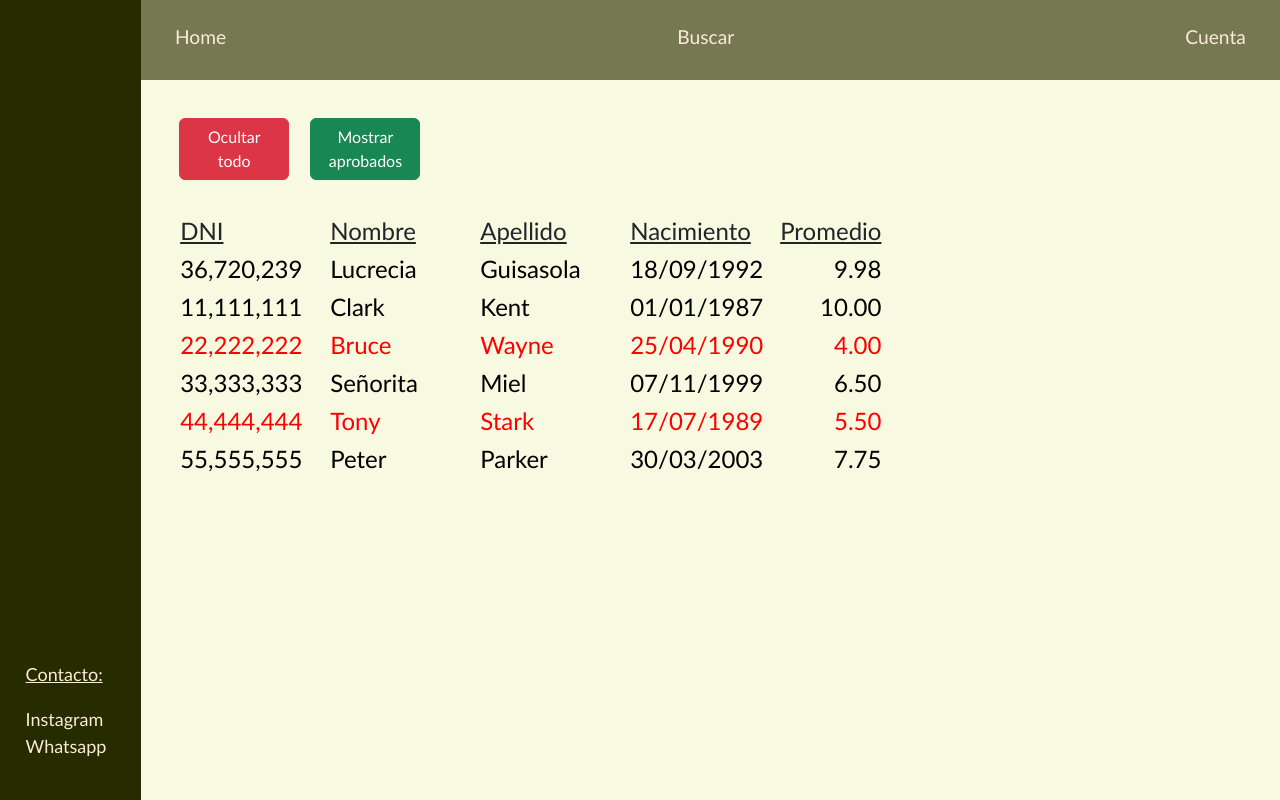
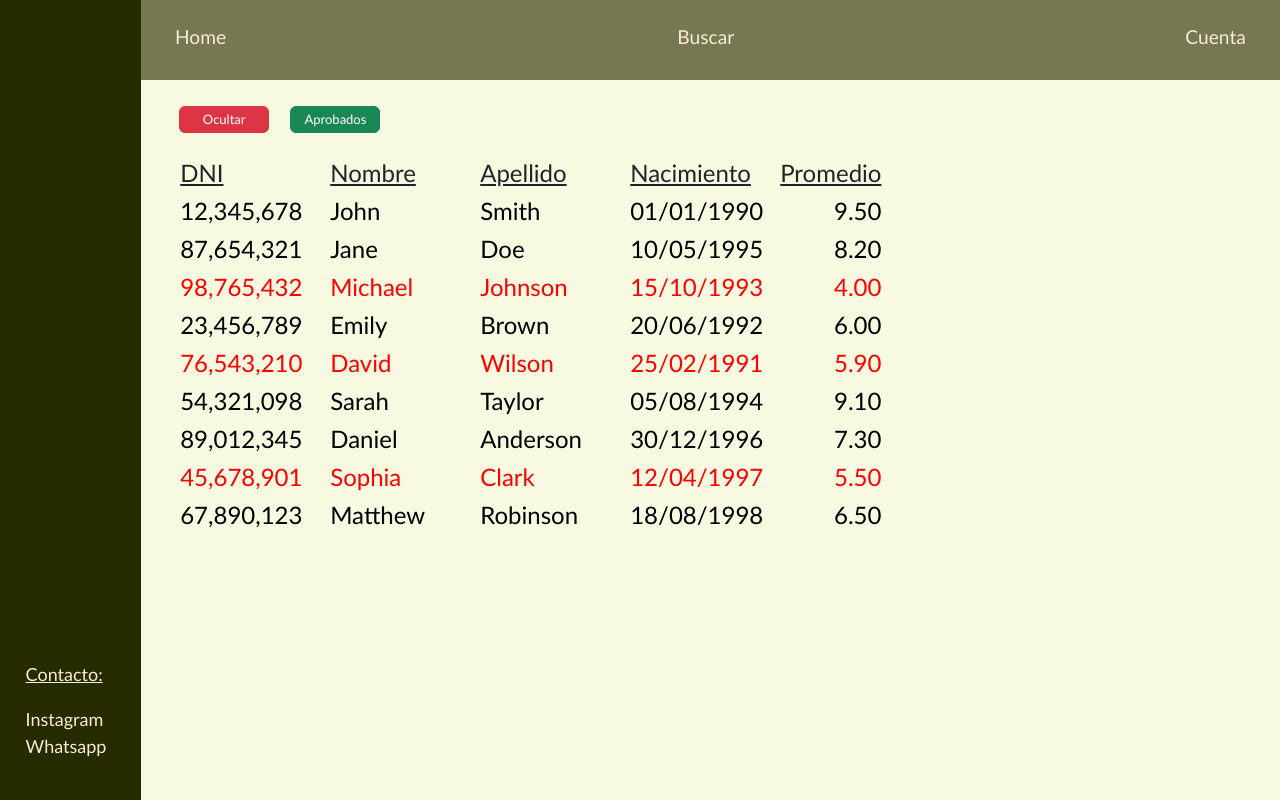
Before and after one commit to guisasolalucre/coder-04, an Angular app: page / in a window 1280 px wide. Built offline with nearby package versions, Linux system fonts and the light colour scheme.

Commit message:
cambie los datos que estaban hardcodeados en el content-component y los pase a una 'falsa api' en data.ts

```diff
--- a/src/app/components/button-change/button-change.component.scss
+++ b/src/app/components/button-change/button-change.component.scss
@@ -1,4 +1,6 @@
 .btn{
     margin-right: 2%;
-    width: 110px;
+    width: 90px;
+    font-size: small;
+    padding: 0.25%;
 }
--- a/src/app/components/content/content.component.html
+++ b/src/app/components/content/content.component.html
@@ -4,14 +4,14 @@
         [color]="mostrarTodos ? 'btn-danger' : 'btn-success'"
         (click)="(mostrarTodos = !mostrarTodos) && passFlag = 0"
     >
-        {{ mostrarTodos ? 'Ocultar todo' : 'Mostrar todo' }}
+        {{ mostrarTodos ? 'Ocultar' : 'Todo' }}
     </app-button-change>
 
     <app-button-change
         [color]="passFlag === 1 ? 'btn-danger' : 'btn-success'"
         (click)="change()"
     >
-        {{ passFlag === 1 ? 'Mostrar desaprobados' : 'Mostrar aprobados' }}
+        {{ passFlag === 1 ? 'Desaprobados' : 'Aprobados' }}
     </app-button-change>
 
 
--- a/src/app/components/content/content.component.scss
+++ b/src/app/components/content/content.component.scss
@@ -1,15 +1,17 @@
 .content{
+    display: block;
     position: fixed;
     top: 10%;
     left: 11%;
     min-height: 90%;
     width: 89%;
-    padding: 3% ;
+    padding: 2% 3%;
     background-color: #f7f9e0;
 }
 
 table{
-    margin-top: 3%;
+    height: auto;
+    margin-top: 2%;
 }
 
 .table-title{
@@ -25,8 +27,3 @@ td{
     text-align: right;
     width: 100px;
 }
-
-.btn{
-    margin-right: 2%;
-    width: 110px;
-}
--- a/src/app/components/content/content.component.ts
+++ b/src/app/components/content/content.component.ts
@@ -1,5 +1,6 @@
 import { Component } from '@angular/core';
 import { Alumno } from '../../model';
+import { alumnos } from '../../data/data'
 
 @Component({
   selector: 'app-content',
@@ -9,33 +10,19 @@ import { Alumno } from '../../model';
 export class ContentComponent {
 
   public readonly passNote: number = 6;
-  public alumnosList: Array<Alumno> = [];
+  public alumnosList: Array<Alumno> = alumnos;
   public list: Array<Alumno> = [];
   public passFlag: number = 0;
   public mostrarTodos: boolean = true;
 
   constructor() { }
 
-  ngOnInit() {
-
-    let alumno1 = new Alumno("36720239", "Lucrecia", "Guisasola", new Date(1992, 8, 18), 9.98);
-    let alumno2 = new Alumno("11111111", "CLARK", "KENT", new Date(1987, 0, 1), 10);
-    let alumno3 = new Alumno("22222222", "bruce", "wayne", new Date(1990, 3, 25), 4);
-    let alumno4 = new Alumno("33333333", "seÑoriTA", "MiEl", new Date(1999, 10, 7), 6.5);
-    let alumno5 = new Alumno("44444444", "tony", "stark", new Date(1989, 6, 17), 5.5);
-    let alumno6 = new Alumno("55555555", "PETER", "PARKER", new Date(2003, 2, 30), 7.75);
-
-    this.alumnosList.push(alumno1, alumno2, alumno3, alumno4, alumno5, alumno6)
-
-    console.log(this.alumnosList)
-  }
-
   getAprobados(): Array<Alumno> {
-    return this.alumnosList.filter((alumno) => alumno.avgNote >= this.passNote)
+    return this.alumnosList.filter((alumno: Alumno) => alumno.avgNote >= this.passNote)
   }
 
   getDesaprobados(): Array<Alumno> {
-    return this.alumnosList.filter((alumno) => alumno.avgNote < this.passNote)
+    return this.alumnosList.filter((alumno: Alumno) => alumno.avgNote < this.passNote)
   }
 
   showList(): Array<Alumno> {
--- /dev/null
+++ b/src/app/data/data.ts
@@ -0,0 +1,67 @@
+import { Alumno } from "../model";
+
+export let alumnos:Array<Alumno> = [
+    {
+        id: "12345678",
+        name: "John",
+        surname: "Smith",
+        dob: new Date("1990-01-01"),
+        avgNote: 9.5
+    },
+    {
+        id: "87654321",
+        name: "Jane",
+        surname: "Doe",
+        dob: new Date("1995-05-10"),
+        avgNote: 8.2
+    },
+    {
+        id: "98765432",
+        name: "Michael",
+        surname: "Johnson",
+        dob: new Date("1993-10-15"),
+        avgNote: 4
+    },
+    {
+        id: "23456789",
+        name: "Emily",
+        surname: "Brown",
+        dob: new Date("1992-06-20"),
+        avgNote: 6
+    },
+    {
+        id: "76543210",
+        name: "David",
+        surname: "Wilson",
+        dob: new Date("1991-02-25"),
+        avgNote: 5.9
+    },
+    {
+        id: "54321098",
+        name: "Sarah",
+        surname: "Taylor",
+        dob: new Date("1994-08-05"),
+        avgNote: 9.1
+    },
+    {
+        id: "89012345",
+        name: "Daniel",
+        surname: "Anderson",
+        dob: new Date("1996-12-30"),
+        avgNote: 7.3
+    },
+    {
+        id: "45678901",
+        name: "Sophia",
+        surname: "Clark",
+        dob: new Date("1997-04-12"),
+        avgNote: 5.5
+    },
+    {
+        id: "67890123",
+        name: "Matthew",
+        surname: "Robinson",
+        dob: new Date("1998-08-18"),
+        avgNote: 6.5
+    }
+]
```
